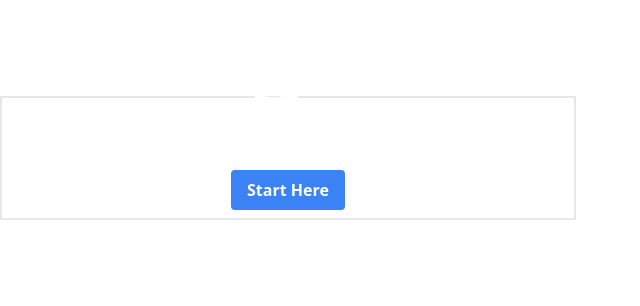
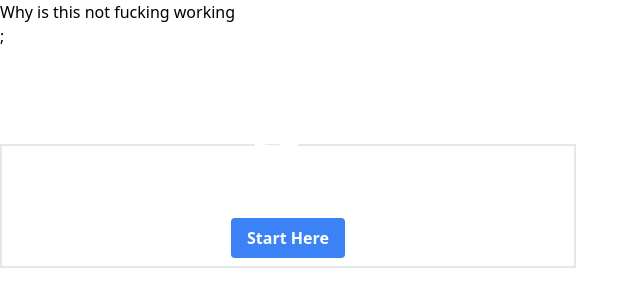
Before and after one commit to bmulley16/FirehallManager, a React (Vite) app: page /login in a window 1280 px wide. Shown: the top 306 px of the page, without its empty margins (0-640 px from the left). Built offline with nearby package versions, Linux system fonts and the light colour scheme.

Commit message:
May have figured out the routing problem

```diff
--- a/src/components/App.tsx
+++ b/src/components/App.tsx
@@ -1,14 +1,27 @@
 import * as assets from "../assets";
 // import { images } from '../assets'
-import LoginPage from "./pages.tsx/loginpage";
+
 // @ts-ignore
 import HomepageBanner from "./banners/homepagebanner";
+
+import { Route, Routes } from "react-router-dom";
+import Home from "../components/App";
+import LoginPage from "../components/pages.tsx/loginpage";
+
+
+
 
 import Button from "./banners/buttons";
 
 function App() {
   return (
     <>
+
+<Routes>
+      <Route path="/" element={<Home />} />
+      <Route path="/login" element={<LoginPage />} />
+    </Routes>
+;
       <div className="flex justify-center items-center h-screen ">
         <div
           className={`bg-cover bg-center bg-[url("C:\\Projects\\FirehallManager\\src\\assets\\firefightingBackgrounMain.jpg")] h-full w-full bg-no-repeat bg-blend-overlay from-black-500 to-transparent`}
--- a/src/components/banners/buttons.tsx
+++ b/src/components/banners/buttons.tsx
@@ -3,7 +3,7 @@ import { Link } from "react-router-dom";
 
 function Button() {
   return (
-    <Link to="/login">
+    <Link to="./login">
       <button
         type="submit"
         className="bg-blue-500 hover:bg-blue-700 text-white font-bold py-2 px-4 rounded mt-10 mb-2"
--- a/src/components/pages.tsx/loginpage.tsx
+++ b/src/components/pages.tsx/loginpage.tsx
@@ -1,5 +1,5 @@
 function LoginPage() {
-  return <div> Hello World</div>;
+  return <div> Why is this not fucking working </div>;
 }
 
 export default LoginPage;
--- a/src/routes/root.tsx
+++ b/src/routes/root.tsx
@@ -1,6 +1,6 @@
 import { Route, Routes } from "react-router-dom";
 import Home from "../components/App";
-import LoginPage from "../routes/root";
+import LoginPage from "../components/pages.tsx/loginpage";
 function Pathways() {
   return (
     <Routes>
```
